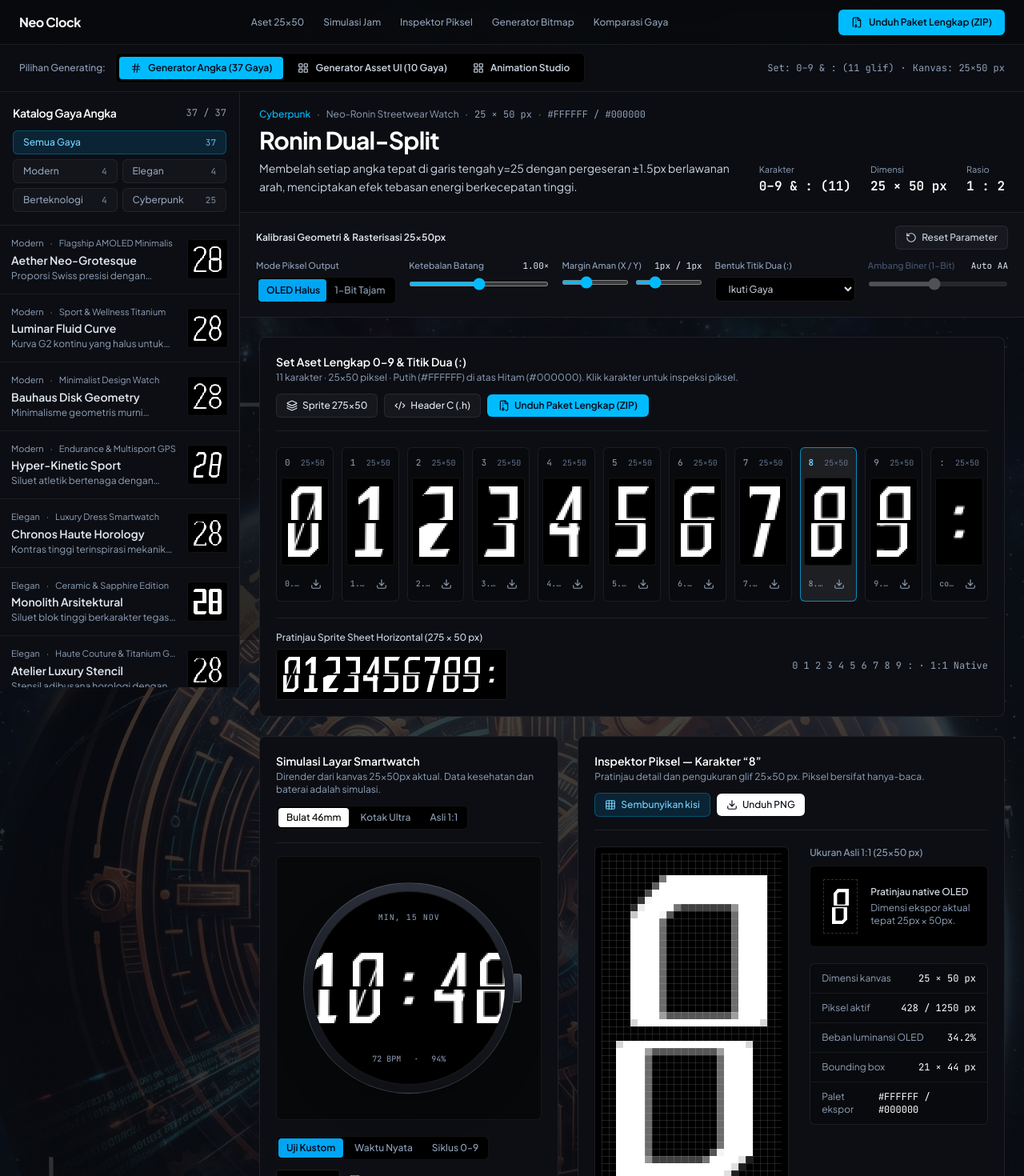
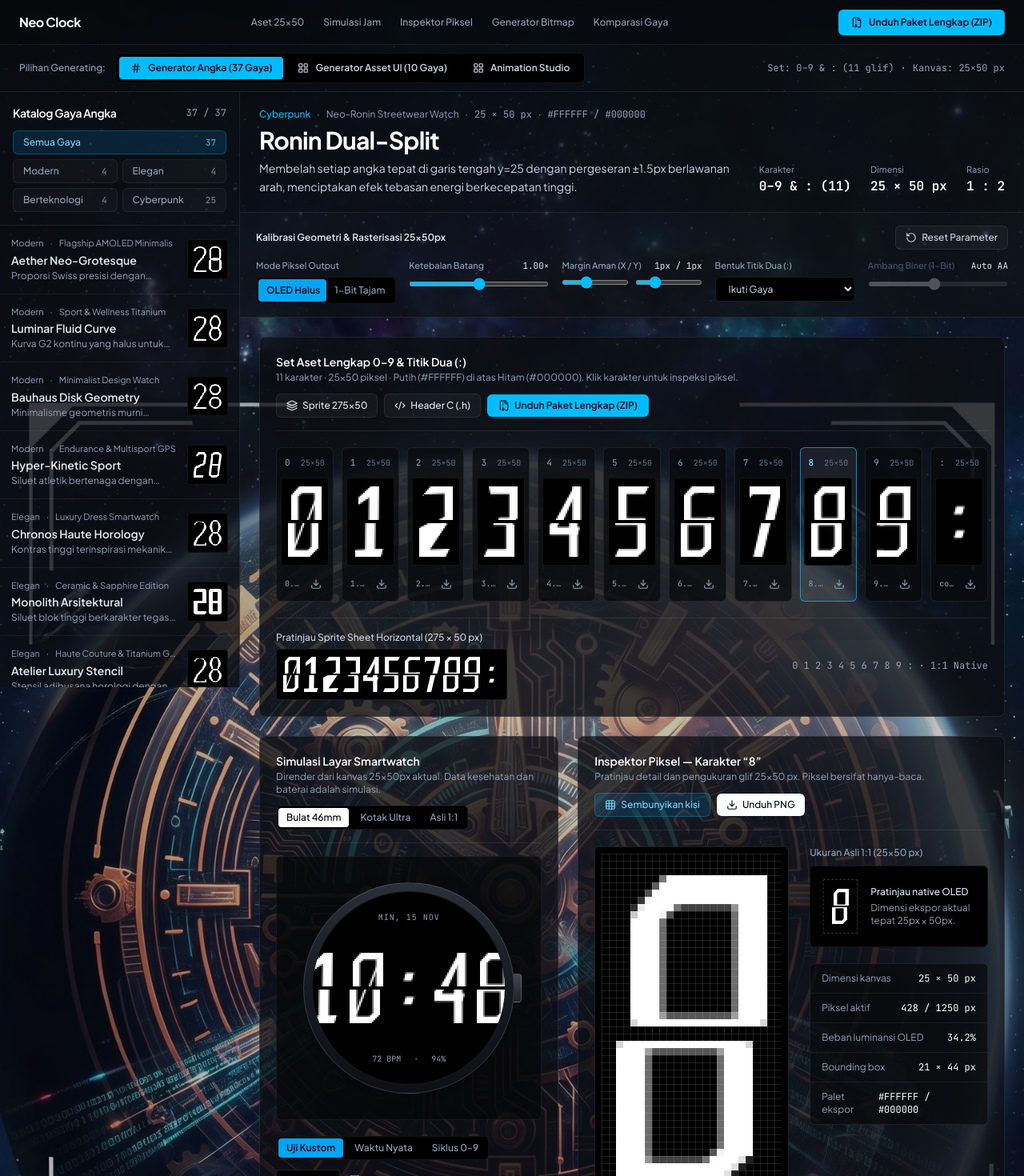
Before and after one commit to MazBayID/clock_icon, a React (Vite) app: page / in a window 1280 px wide. Shown: the top 1470 px of the page at 80% size. Built offline with nearby package versions, Linux system fonts and the light colour scheme.

Commit message:
Set Neo Clock studio surfaces to 75% opacity

```diff
--- a/src/index.css
+++ b/src/index.css
@@ -10,7 +10,7 @@
     font-family: var(--font-sans);
     background-color: #090A0D;
     background-image:
-      linear-gradient(rgba(9, 10, 13, 0.76), rgba(9, 10, 13, 0.86)),
+      linear-gradient(rgba(9, 10, 13, 0.24), rgba(9, 10, 13, 0.32)),
       url('/clock_icon/background_clock.jpg');
     background-position: center;
     background-size: cover;
@@ -70,3 +70,27 @@
     animation: none;
   }
 }
+
+
+/* Neo Clock translucent studio surfaces: 75% opaque. */
+@layer utilities {
+  :where([class~="bg-[#0B0D12]"]) {
+    background-color: rgb(11 13 18 / 75%) !important;
+  }
+
+  :where([class~="bg-[#0C0E13]"]) {
+    background-color: rgb(12 14 19 / 75%) !important;
+  }
+
+  :where([class~="bg-[#0E1016]"]) {
+    background-color: rgb(14 16 22 / 75%) !important;
+  }
+
+  :where([class~="bg-[#090A0D]"]) {
+    background-color: rgb(9 10 13 / 75%) !important;
+  }
+
+  :where([class~="bg-[#07080A]"]) {
+    background-color: rgb(7 8 10 / 75%) !important;
+  }
+}
```
